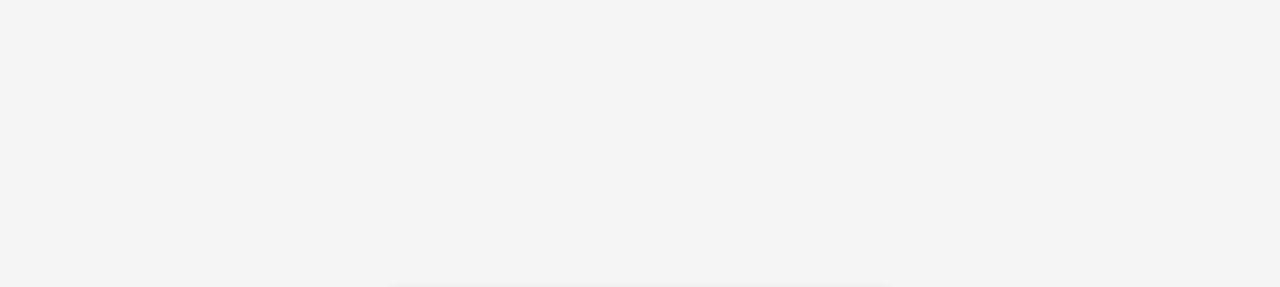
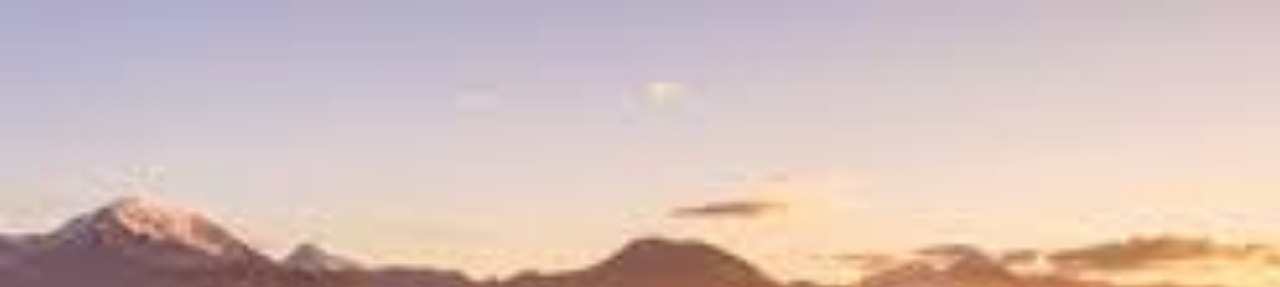
Before and after one commit to TeaJay13/week3-team, a plain HTML site: page index.html in a window 1280 px wide. Shown: the top 287 px of the page. Drawn offline with Linux system fonts and the light colour scheme.

Commit message:
background

```diff
--- a/style.css
+++ b/style.css
@@ -6,6 +6,10 @@ body {
     justify-content: center;
     align-items: center;
     margin: 0;
+    background-image: url("background.jpg");
+    background-size: cover;         /* Fill the entire screen */
+    background-position: center;    /* Center the image */
+    background-repeat: no-repeat;   /* Prevent repeating */
   }
 
   .container {
```
Also changed, not shown: background.jpg (added).
